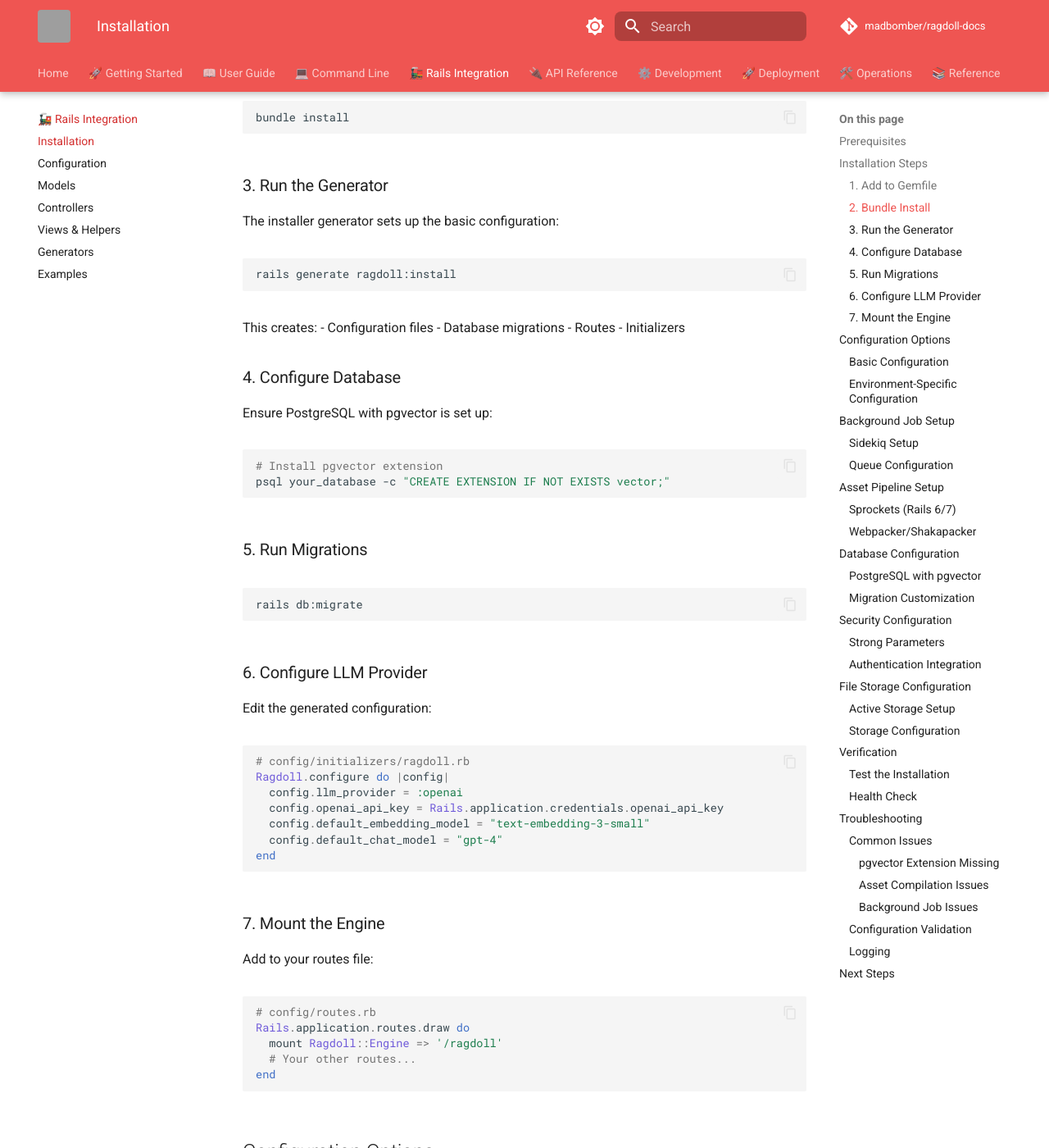
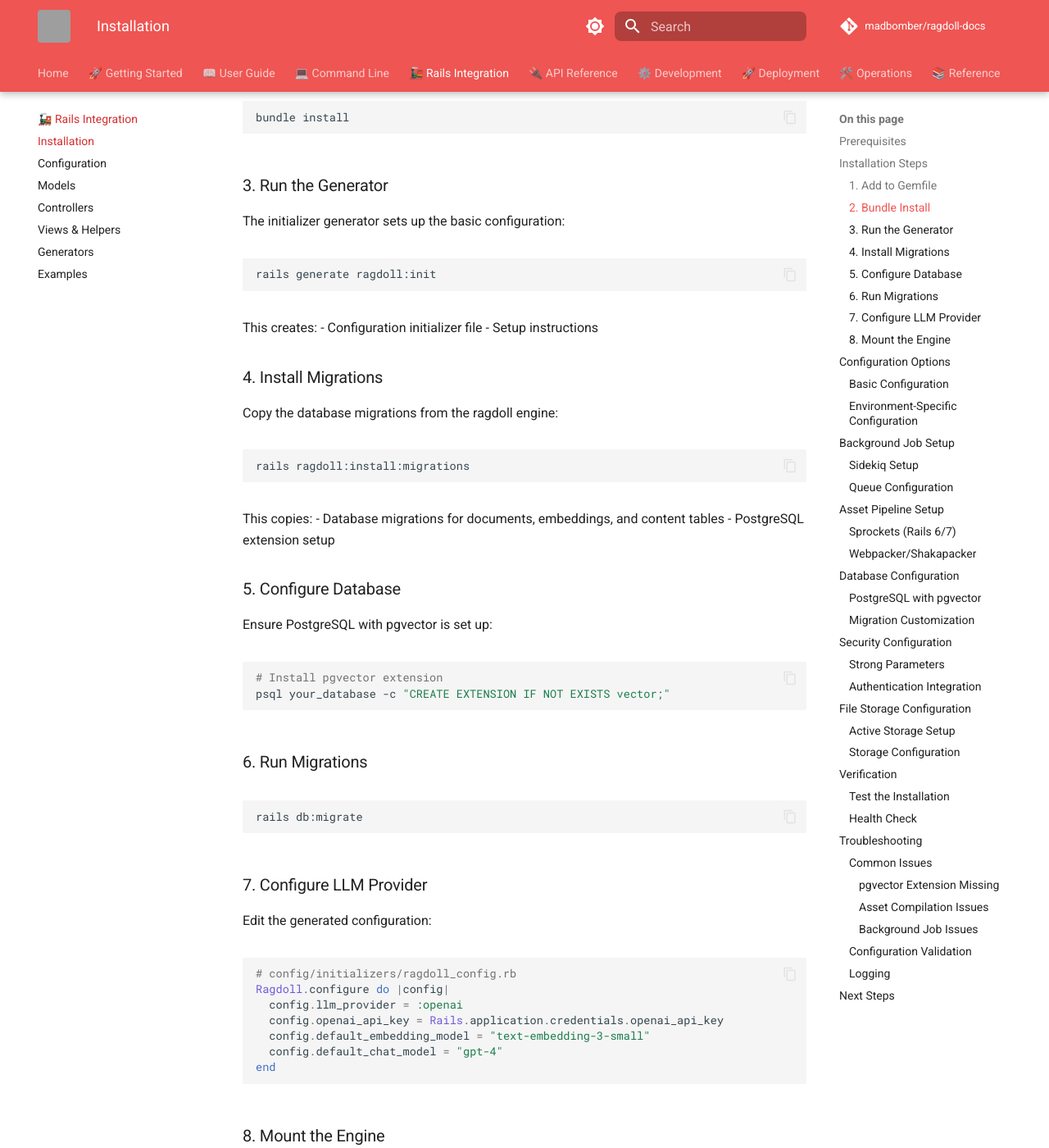
Before and after one commit to MadBomber/ragdoll-docs, an MkDocs documentation site: the page built from docs/rails/installation.md, in a window 1280 px wide and 1400 px high, scrolled down 768 px. Shown: the whole window at 82% size. Built offline with MkDocs 1.6.1 and Material for MkDocs 9.7.7, drawn with Linux system fonts in a browser that asks for light colours; comment, search, counter and statistics services are not loaded; grey boxes are pictures that could not be loaded.

Commit message:
Update installation instructions for ragdoll-rails gem
Refactor the installation procedures to clarify steps for setting up
the ragdoll-rails gem. The generator command has been updated from
`ragdoll:install` to `ragdoll:init`, which aligns with the new
initialization process. Additionally, a new step for installing
migrations has been introduced and the section headers have been
renumbered for consistency.

These changes enhance the clarity of the setup process, ensuring users
have the correct commands and procedures to follow, especially for
database migrations related to the ragdoll engine.

````diff
--- a/docs/rails/installation.md
+++ b/docs/rails/installation.md
@@ -29,19 +29,29 @@ bundle install
 
 ### 3. Run the Generator
 
-The installer generator sets up the basic configuration:
+The initializer generator sets up the basic configuration:
 
 ```bash
-rails generate ragdoll:install
+rails generate ragdoll:init
 ```
 
 This creates:
-- Configuration files
-- Database migrations
-- Routes
-- Initializers
+- Configuration initializer file
+- Setup instructions
 
-### 4. Configure Database
+### 4. Install Migrations
+
+Copy the database migrations from the ragdoll engine:
+
+```bash
+rails ragdoll:install:migrations
+```
+
+This copies:
+- Database migrations for documents, embeddings, and content tables
+- PostgreSQL extension setup
+
+### 5. Configure Database
 
 Ensure PostgreSQL with pgvector is set up:
 
@@ -50,18 +60,18 @@ Ensure PostgreSQL with pgvector is set up:
 psql your_database -c "CREATE EXTENSION IF NOT EXISTS vector;"
 ```
 
-### 5. Run Migrations
+### 6. Run Migrations
 
 ```bash
 rails db:migrate
 ```
 
-### 6. Configure LLM Provider
+### 7. Configure LLM Provider
 
 Edit the generated configuration:
 
 ```ruby
-# config/initializers/ragdoll.rb
+# config/initializers/ragdoll_config.rb
 Ragdoll.configure do |config|
   config.llm_provider = :openai
   config.openai_api_key = Rails.application.credentials.openai_api_key
@@ -70,7 +80,7 @@ Ragdoll.configure do |config|
 end
 ```
 
-### 7. Mount the Engine
+### 8. Mount the Engine
 
 Add to your routes file:
 
````
Also changed, not shown: docs/rails/index.md (+4 -2 lines).
